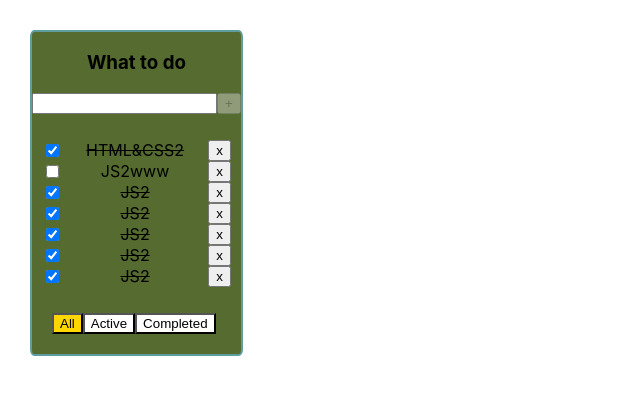
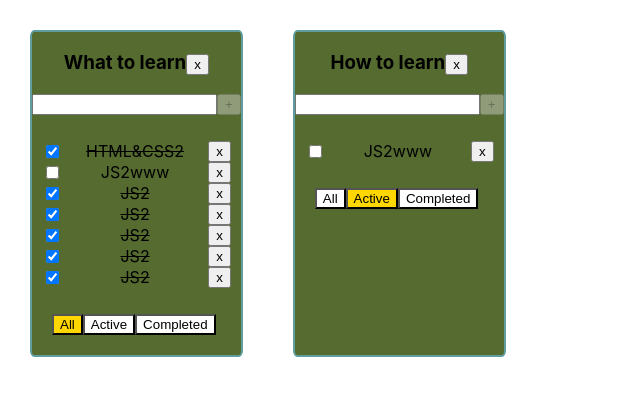
Before and after one commit to IvanovMike2023/TodoList, a React (Create React App) app: page / in a window 1280 px wide. Shown: the top 396 px of the page, without its empty margins (0-640 px from the left). Built offline with nearby package versions, Linux system fonts and the light colour scheme.

Commit message:
todolist lesson 5 AssocArray

```diff
--- a/src/App.tsx
+++ b/src/App.tsx
@@ -3,11 +3,25 @@ import './App.css';
 import TodoList, {TaskType} from "./TodoList";
 import {v1} from "uuid";
 
+export type TodoListType = {
+    id: string
+    title: string
+    filter: FilterText
+}
+type AssocTaskType = {
+    [key: string]: TaskType[]
+}
 export type FilterText = 'All' | 'Completed' | 'Active'
 
 function App() {
-    const TodoTitle: string = "What to do"
-    let [tasks, SetTasks] = useState([
+    let todolists1 = v1()
+    let todolists2 = v1()
+    const [todolists, setTodolists] = useState<TodoListType[]>([
+        {id: todolists1, title: 'What to learn', filter: 'All'},
+        {id: todolists2, title: 'How to learn', filter: 'Active'}
+    ])
+    let [tasks, setTasks] = useState<AssocTaskType>({
+        [todolists1]: [
             {taskId: v1(), title: "HTML&CSS2", isDone: true},
             {taskId: v1(), title: "JS2www", isDone: false},
             {taskId: v1(), title: "JS2", isDone: true},
@@ -15,42 +29,68 @@ function App() {
             {taskId: v1(), title: "JS2", isDone: true},
             {taskId: v1(), title: "JS2", isDone: true},
             {taskId: v1(), title: "JS2", isDone: true}
-    ])
-    const changeTaskStatus = (taskId: string, newIsDoneValue: boolean) => {
-        SetTasks(tasks.map(t => t.taskId === taskId ? {...t, isDone: newIsDoneValue} : t))
+        ],
+        [todolists2]: [
+            {taskId: v1(), title: "HTML&CSS2", isDone: true},
+            {taskId: v1(), title: "JS2www", isDone: false},
+            {taskId: v1(), title: "JS2", isDone: true},
+            {taskId: v1(), title: "JS2", isDone: true}
+        ]
+    })
+
+    const changeTaskStatus = (todolistId: string, taskId: string, newIsDoneValue: boolean) => {
+        setTasks({...tasks,[todolistId]: tasks[todolistId].map(el => el.taskId === taskId ? {...el, isDone: newIsDoneValue} : el)
+        })
+
     }
-const removeTask=(Id:string)=>{
-        SetTasks(tasks.filter(t=>t.taskId!=Id))
+    const removeTask = (todolistId: string, Id: string) => {
+
+        setTasks({...tasks, [todolistId]: tasks[todolistId].filter(el => el.taskId != Id)})
     }
 
-    let [filter, Setfilter] = useState<FilterText>('All')
-    const AddTasks = (title: string) => {
+const removeTodoList=(todolistId:string)=>{
+setTodolists(todolists.filter(el=>el.id!=todolistId))
+}
+    const AddTasks = (todolistId: string, title: string) => {
+
         let newTask: TaskType = {
             taskId: v1(),
             title: title,
             isDone: false
         }
-        let newTasks = [newTask, ...tasks]
-        SetTasks(newTasks)
+        setTasks({...tasks, [todolistId]: [...tasks[todolistId], newTask]})
+
     }
-    const ChangeFilter = (newfilter: FilterText) => {
-        Setfilter(newfilter)
-    }
-    const getTasks = (tasks: TaskType[], newfilter: FilterText) => {
-        switch (newfilter) {
-            case "Active":
-                return tasks.filter(t => !t.isDone)
-            case "Completed":
-                return tasks.filter(t => t.isDone)
-            default:
-                return tasks
+    const ChangeFilter = (todolistId: string, newfilter: FilterText) => {
+        setTodolists(todolists.map(el => el.id === todolistId ? {...el, filter: newfilter} : el))
+
     }
 
-    }
     return (
         <div className="App">
-            <TodoList removeTask={removeTask} filter={filter} changeTaskStatus={changeTaskStatus} ChangeFilter={ChangeFilter} title={TodoTitle} tasks={getTasks(tasks, filter)} AddTasks={AddTasks}/>
+            {todolists.map(el => {
+                    let currenttasks = tasks[el.id]
+                    if (el.filter === 'Active')
+                        currenttasks = tasks[el.id].filter(t => !t.isDone)
+                    if (el.filter === 'Completed')
+                        currenttasks = tasks[el.id].filter(t => t.isDone)
+                    return <TodoList
+                        key={el.id}
+                        todolistId={el.id}
+                        removeTask={removeTask}
+                        filter={el.filter}
+                        changeTaskStatus={changeTaskStatus}
+                        ChangeFilter={ChangeFilter}
+                        title={el.title}
+                        tasks={currenttasks}
+                        removeTodoList={removeTodoList}
+                        AddTasks={AddTasks}
+                    />
+                }
+            )}
+
         </div>
     );
 }
+
 export default App;
--- a/src/TodoList.tsx
+++ b/src/TodoList.tsx
@@ -8,22 +8,24 @@ export type TaskType = {
 }
 
 export interface TodoPropsType {
-    title: string,
-    tasks: TaskType[],
-    filter: string,
-    ChangeFilter: (name: FilterText) => void,
-    AddTasks: (title: string) => void
-    changeTaskStatus: (taskid: string, newIsDone: boolean) => void
-    removeTask:(id:string)=>void
+    title: string
+    tasks: TaskType[]
+    todolistId:string
+    filter: string
+    removeTodoList:(todolistId:string)=>void
+    ChangeFilter: (todolistId:string,name: FilterText) => void
+    AddTasks: (todolistId: string,title: string) => void
+    changeTaskStatus: (todolistId:string,taskid: string, newIsDone: boolean) => void
+    removeTask:(todolistId:string,id:string)=>void
 }
 
 const TodoList: FC<TodoPropsType> = (props) => {
     const TasksJSX: Array<JSX.Element> = props.tasks.map((m: TaskType) => {
         const SetchangeTaskStatus = (e: ChangeEvent<HTMLInputElement>) => {
-            props.changeTaskStatus(m.taskId, e.currentTarget.checked)
+            props.changeTaskStatus(props.todolistId,m.taskId, e.currentTarget.checked)
         }
         const setremoveTask=()=>{
-            props.removeTask(m.taskId)
+            props.removeTask(props.todolistId,m.taskId)
         }
         return (
             <li className={'task-list'} key={m.taskId}><input onChange={SetchangeTaskStatus} type="checkbox" checked={m.isDone}/>
@@ -39,7 +41,7 @@ const TodoList: FC<TodoPropsType> = (props) => {
     const addTaskHandler = () => {
         const trimmedtitle=titleTasks.trim()
         if(trimmedtitle){
-            props.AddTasks(titleTasks)
+            props.AddTasks(props.todolistId,titleTasks)
         }
         else {
             setError(true)
@@ -47,7 +49,7 @@ const TodoList: FC<TodoPropsType> = (props) => {
         settitleTasks('')
     }
 
-    const handlerCreator = (filter: FilterText) => () => props.ChangeFilter(filter)
+    const handlerCreator = (todolistId:string,filter: FilterText) => () => props.ChangeFilter(todolistId,filter)
     const titleMaxLength = 25
     const isAddBtnDisabled: boolean = !titleTasks.length || titleTasks.length > titleMaxLength
     const isTitleLengthTooLong: boolean = titleTasks.length > titleMaxLength
@@ -60,9 +62,13 @@ const TodoList: FC<TodoPropsType> = (props) => {
     const usermessage =error?
         <div style={{color: 'red'}}>Title is strong reqwired</div>
         :null
+    const removeTodoListHandler=()=>{
+        props.removeTodoList(props.todolistId)
+    }
     return (
         <div className="todolist">
-            <h3 className={'title-todolist'}>{props.title}</h3>
+            <h3 className={'title-todolist'}>{props.title}<button onClick={removeTodoListHandler}>x</button></h3>
+
             <div>
                 <input onChange={setTitleHandler} value={titleTasks} onKeyDown={addTaskonKeyHandler} className={isTitleLengthTooLong || error ? 'error-input':''}/>
                 <button disabled={isAddBtnDisabled} onClick={addTaskHandler}>+
@@ -74,9 +80,9 @@ const TodoList: FC<TodoPropsType> = (props) => {
                 {TasksJSX}
             </ul>
             <div className={'filter-btn-wrapper'}>
-                <button className={props.filter==='All' ? 'filter-btn-active': 'filter-btn'} onClick={handlerCreator('All')}>All</button>
-                <button className={props.filter==='Active' ? 'filter-btn-active': 'filter-btn'} onClick={handlerCreator('Active')}>Active</button>
-                <button  className={props.filter==='Completed' ? 'filter-btn-active': 'filter-btn'} onClick={handlerCreator('Completed')}>Completed</button>
+                <button className={props.filter==='All' ? 'filter-btn-active': 'filter-btn'} onClick={handlerCreator(props.todolistId,'All')}>All</button>
+                <button className={props.filter==='Active' ? 'filter-btn-active': 'filter-btn'} onClick={handlerCreator(props.todolistId,'Active')}>Active</button>
+                <button  className={props.filter==='Completed' ? 'filter-btn-active': 'filter-btn'} onClick={handlerCreator(props.todolistId,'Completed')}>Completed</button>
             </div>
         </div>
     )
```
Lines whose indentation alone changed are shown as unchanged.
